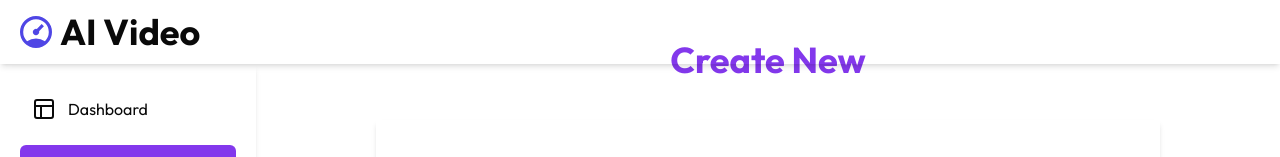
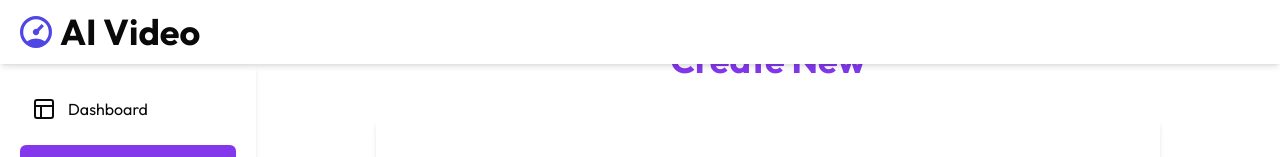
Before and after one commit to amintai/short-video-generator-ai, a Next.js app: page /dashboard/create-new in a window 1280 px wide. Shown: the top 157 px of the page. Built offline with nearby package versions, Linux system fonts and the light colour scheme; no server answers.

Commit message:
Header Sticky in Dashboard

```diff
--- a/app/dashboard/_components/Header.jsx
+++ b/app/dashboard/_components/Header.jsx
@@ -1,11 +1,9 @@
 import { UserButton } from "@clerk/nextjs";
-import { Button } from "../../../components/ui/button";
-import Image from "next/image";
 import React from "react";
 
 const Header = () => {
   return (
-    <div className="p-3 px-5 fixed flex flex-no-wrap items-center justify-between shadow-md w-full ">
+    <div className="p-3 px-5 fixed z-50 top-0 bg-white flex flex-no-wrap items-center backdrop-blur-md justify-between shadow-md w-full ">
       <a
         className="flex items-center no-underline hover:no-underline font-bold text-2xl lg:text-4xl"
         href="/dashboard"
```
